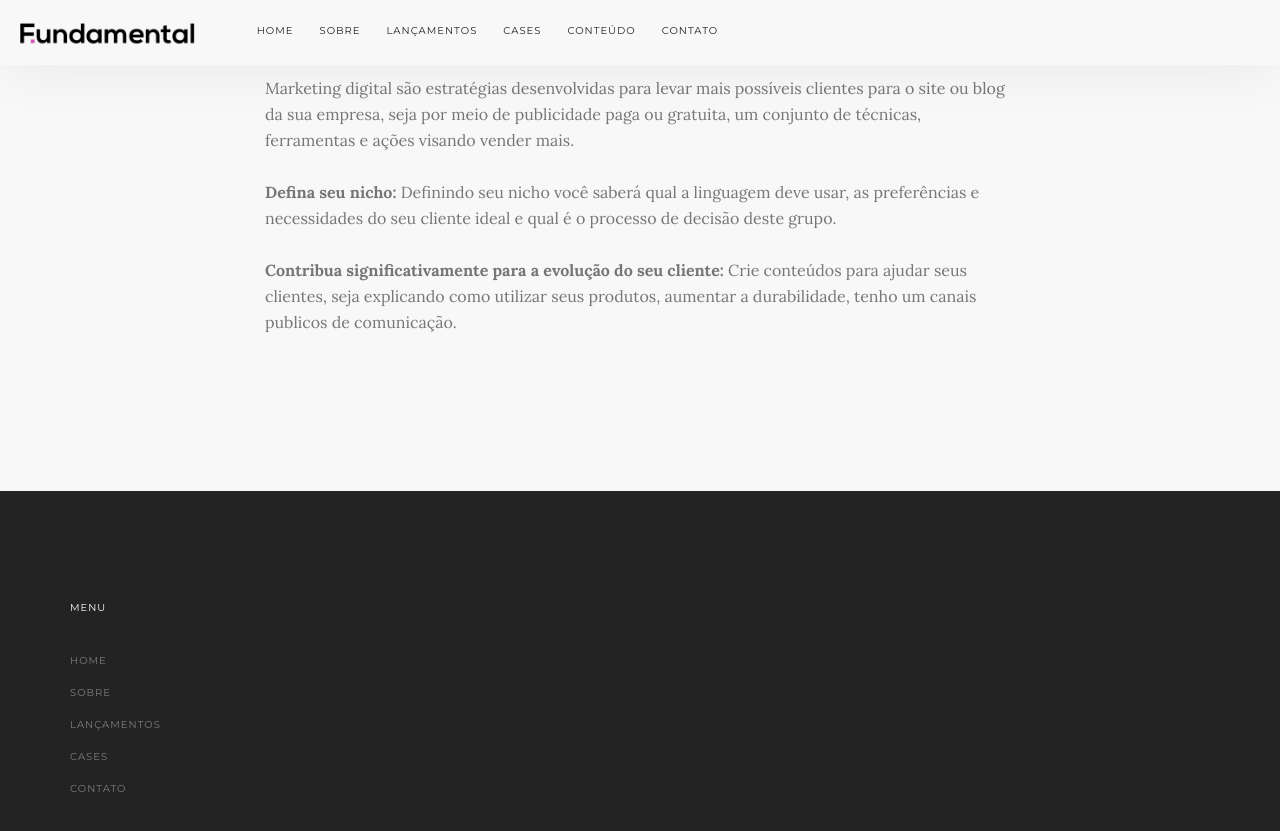
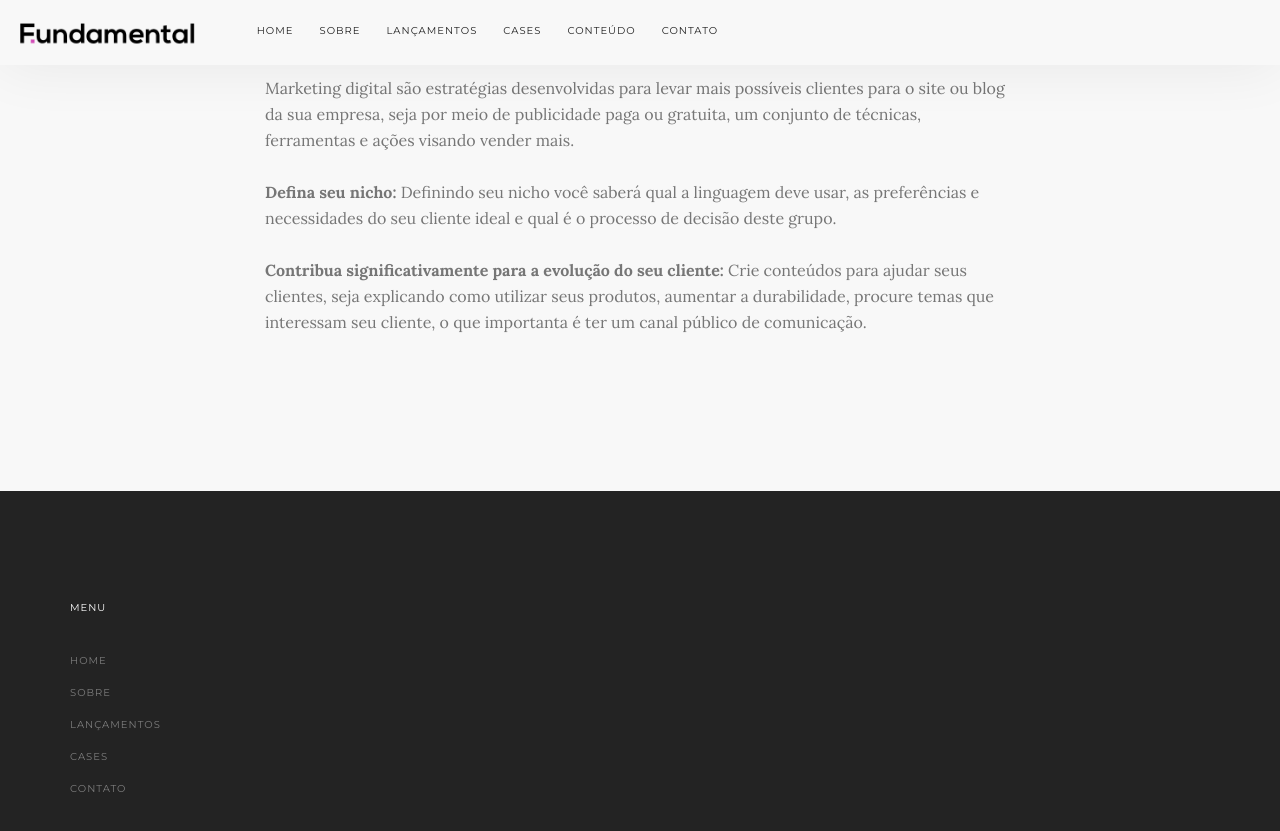
Before and after one commit to WeThinkIdeas/fundamental.github.io, a Jekyll site: the page built from _posts/2017-01-10-marketing.markdown, in a window 1280 px wide and 900 px high, scrolled down 929 px. Shown: the top 831 px of the window. Built offline with Jekyll 4.4.1, drawn with Linux system fonts in a browser that asks for light colours; some web fonts are replaced.

Commit message:
Marketing post correction

```diff
--- a/_posts/2017-01-10-marketing.markdown
+++ b/_posts/2017-01-10-marketing.markdown
@@ -19,4 +19,4 @@ Marketing digital são estratégias desenvolvidas para levar mais possíveis cli
 
 **Defina seu nicho:** Definindo seu nicho você saberá qual a linguagem deve usar, as preferências e necessidades do seu cliente ideal e qual é o processo de decisão deste grupo.
 
-**Contribua significativamente para a evolução do seu cliente:** Crie conteúdos para ajudar seus clientes, seja explicando como utilizar seus produtos, aumentar a durabilidade, tenho um canais publicos de comunicação.
+**Contribua significativamente para a evolução do seu cliente:** Crie conteúdos para ajudar seus clientes, seja explicando como utilizar seus produtos, aumentar a durabilidade, procure temas que interessam seu cliente, o que importanta é ter um canal público de comunicação.
```
